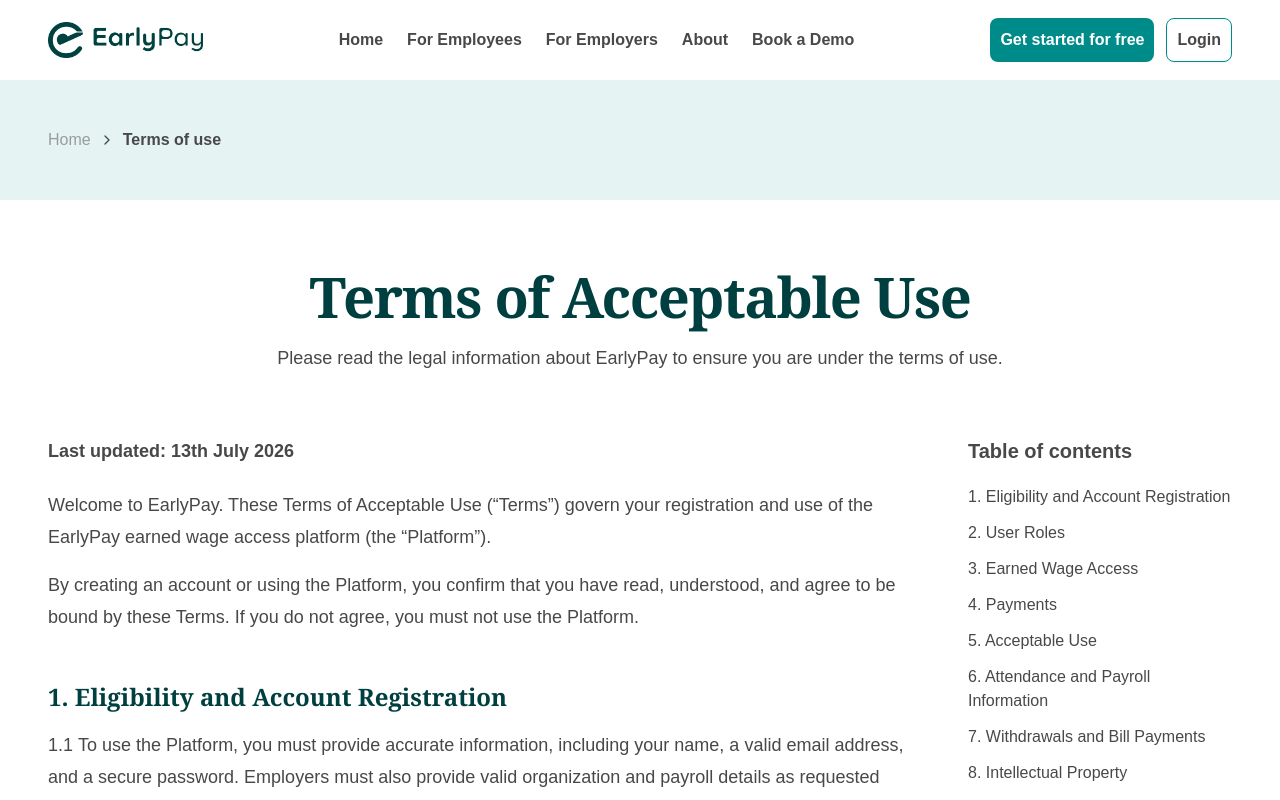
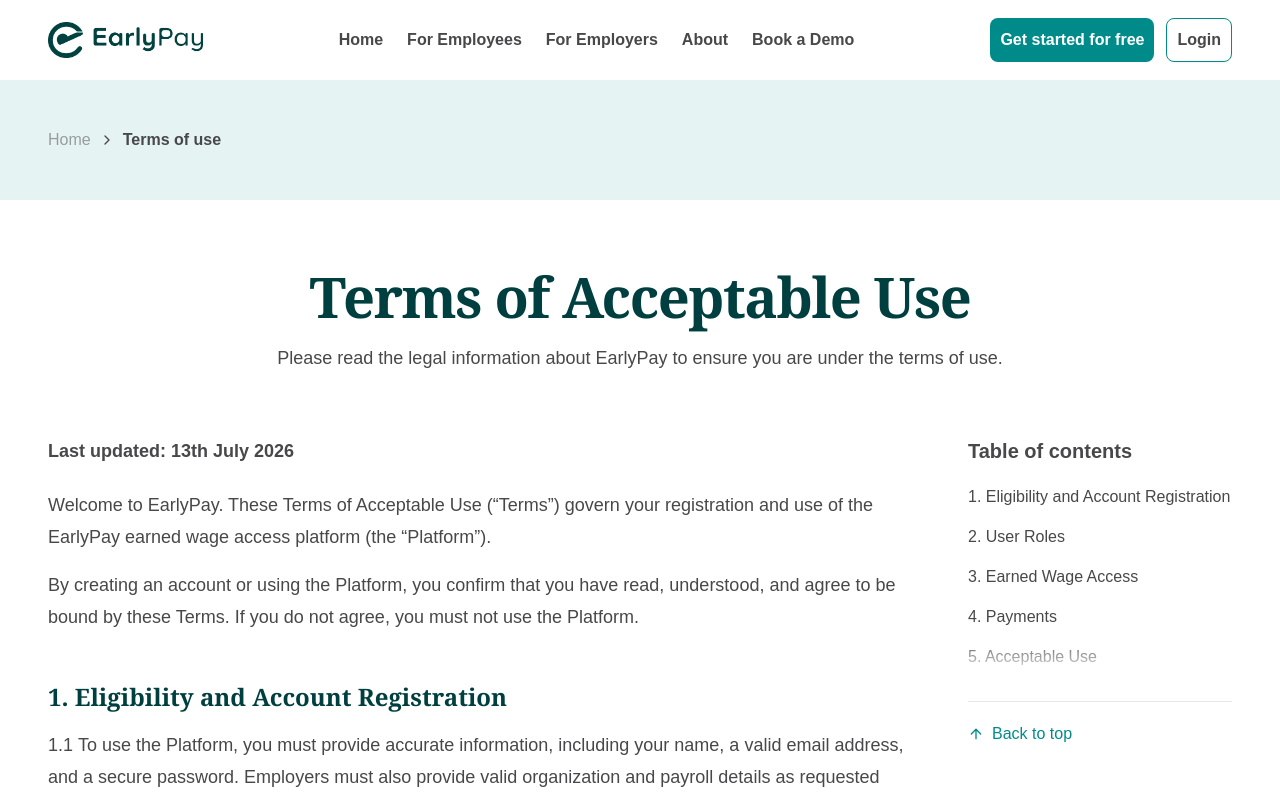
Before and after one commit to earlypays/earlypay-frontend, a Next.js app: page /terms in a window 1280 px wide. Shown: the top 800 px of the page. Built offline with nearby package versions, Linux system fonts and the light colour scheme; a web font is replaced by a local one.

Commit message:
Refactor TermsSection component to improve styling and layout. Update text colors for better visual consistency and enhance the table of contents with scrollable functionality for improved user experience.

```diff
--- a/src/components/landing/terms-section.tsx
+++ b/src/components/landing/terms-section.tsx
@@ -104,22 +104,31 @@
             </article>
 
             <aside className="order-first lg:sticky lg:top-28 lg:order-last">
-              <h2 className="font-sans text-lg font-semibold text-muted-foreground sm:text-xl">
+              <h2 className="font-sans text-lg font-semibold text-[#48484A] sm:text-xl">
                 Table of contents
               </h2>
-              <ol className="mt-5 space-y-3 font-sans text-sm text-muted-foreground sm:text-base">
+              <div className="relative mt-5">
+                <ol
+                  data-lenis-prevent
+                  className="max-h-48 space-y-4 overflow-y-auto overscroll-contain font-sans text-sm text-[#48484A] sm:text-base"
+                >
                   {TERMS_SECTIONS.map((section, index) => (
                     <li key={section.id}>
                       <a
                         href={`#${section.id}`}
-                      className="transition-colors hover:text-[#008B8B]"
+                        className="block transition-colors hover:text-[#008B8B]"
                       >
                         {index + 1}. {section.title}
                       </a>
                     </li>
                   ))}
                 </ol>
-              <div className="mt-8 border-t border-[#E6E6E6] pt-5">
+                <div
+                  aria-hidden
+                  className="pointer-events-none absolute inset-x-0 bottom-0 h-10 bg-linear-to-t from-white to-transparent"
+                />
+              </div>
+              <div className="mt-6 border-t border-[#E6E6E6] pt-5">
                 <a
                   href="#top"
                   className="inline-flex items-center gap-2 font-sans text-sm font-medium text-[#008B8B] hover:opacity-80 sm:text-base"
```
Lines whose indentation alone changed are shown as unchanged.
